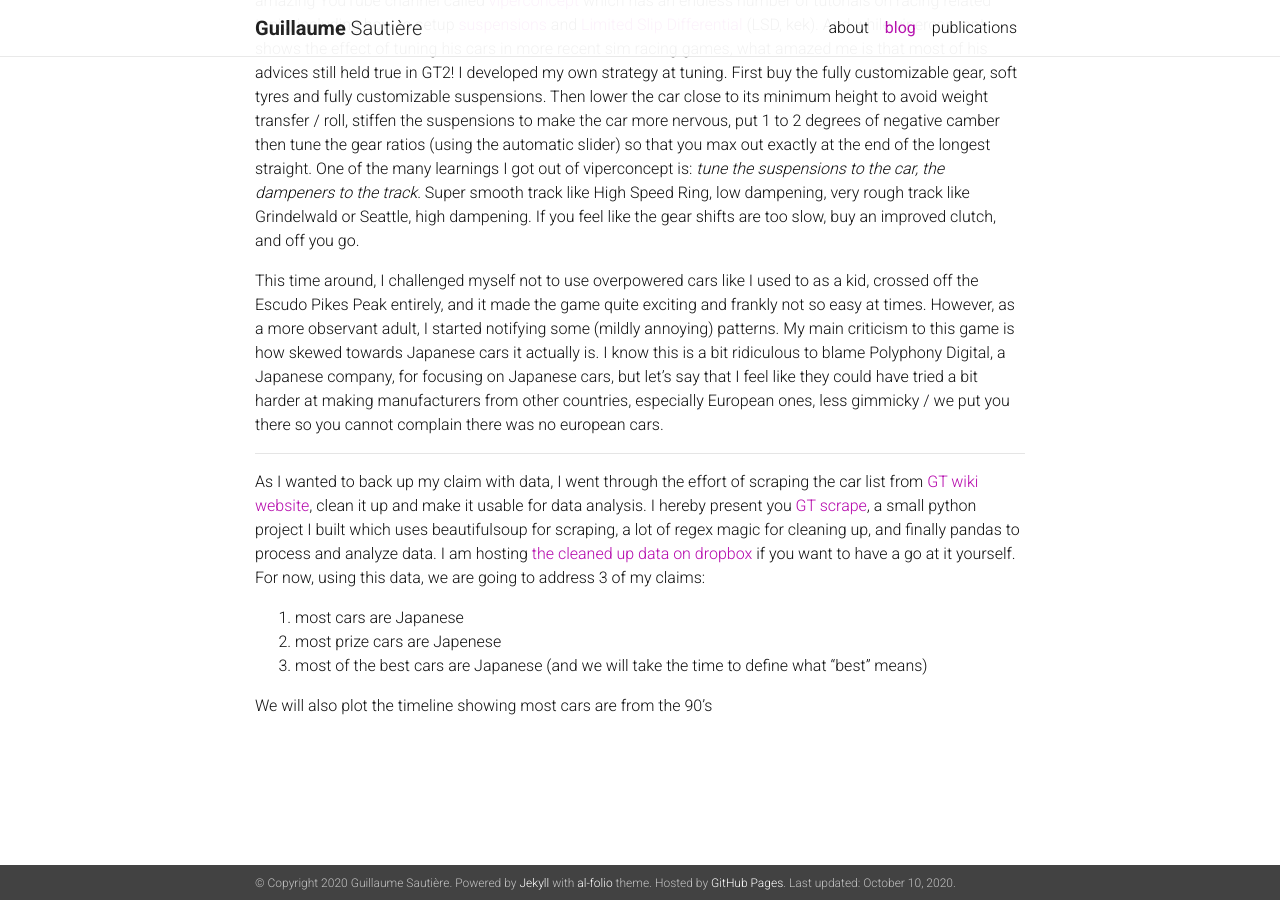
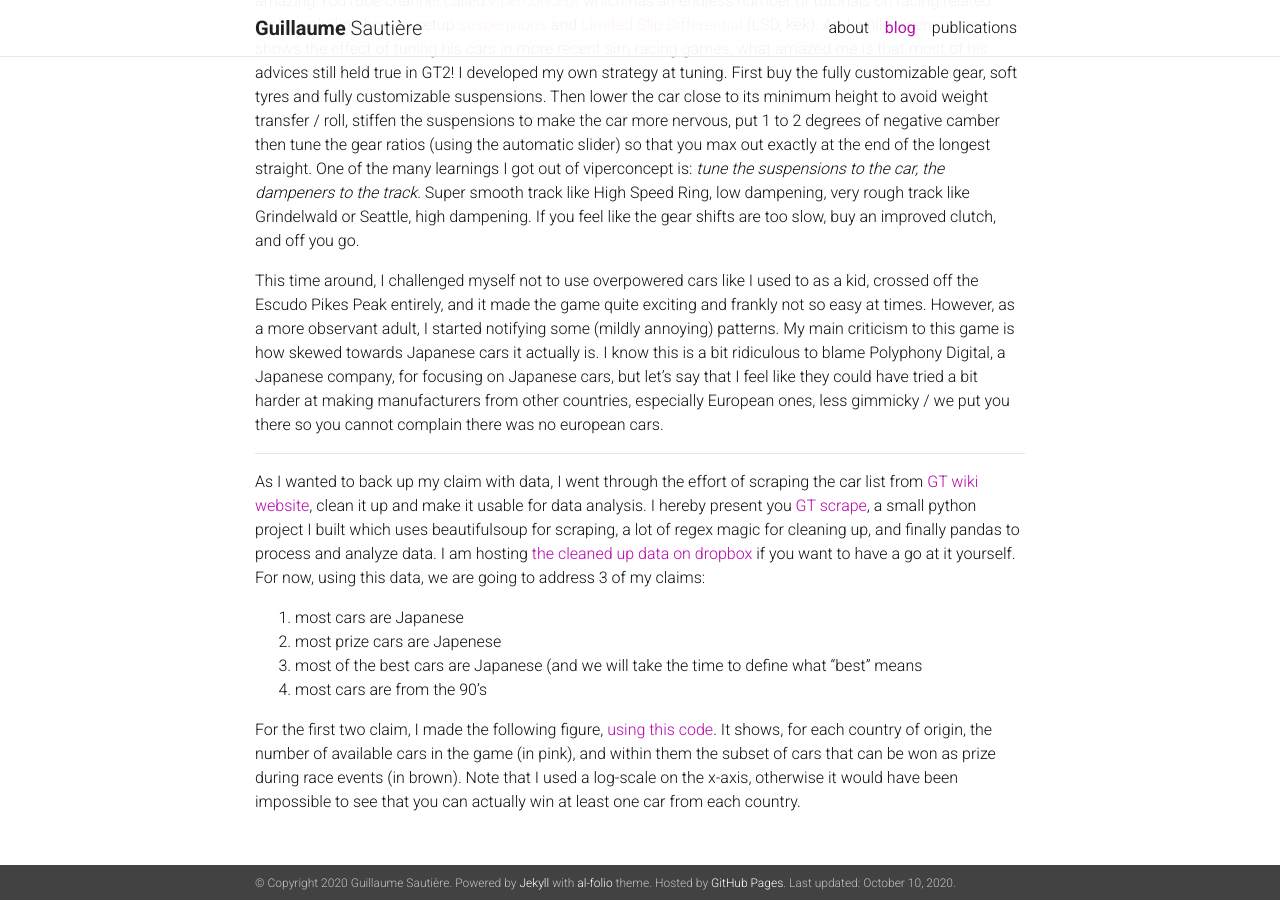
Before and after one commit to naifrec/naifrec.github.io, a Jekyll site: the page built from _posts/2020-10-05-gran-turismo-2.md, in a window 1280 px wide and 900 px high, scrolled down 2309 px. Built offline with Jekyll 4.4.1, drawn with Linux system fonts in a browser that asks for light colours; nearby versions of some CDN libraries; a style sheet for code colours, icons or effects is not loaded.

Commit message:
update text

```diff
--- a/_posts/2020-10-05-gran-turismo-2.md
+++ b/_posts/2020-10-05-gran-turismo-2.md
@@ -35,6 +35,7 @@ This time around, I challenged myself not to use overpowered cars like I used to
 As I wanted to back up my claim with data, I went through the effort of scraping the car list from [GT wiki website](https://gran-turismo.fandom.com/wiki/Gran_Turismo_2/Car_List), clean it up and make it usable for data analysis. I hereby present you [GT scrape](https://github.com/naifrec/gt-scrape), a small python project I built which uses beautifulsoup for scraping, a lot of regex magic for cleaning up, and finally pandas to process and analyze data. I am hosting [the cleaned up data on dropbox](https://www.dropbox.com/sh/aghqvta3wl0adri/AABQc85oMTnrTcDpycBZzsg4a?dl=0) if you want to have a go at it yourself. For now, using this data, we are going to address 3 of my claims:
 1. most cars are Japanese
 2. most prize cars are Japenese
-3. most of the best cars are Japanese (and we will take the time to define what "best" means)
+3. most of the best cars are Japanese (and we will take the time to define what "best" means
+4. most cars are from the 90's
 
-We will also plot the timeline showing most cars are from the 90's
+For the first two claim, I made the following figure, [using this code](https://github.com/naifrec/gt-scrape/blob/main/gt/plots/car_distribution.py). It shows, for each country of origin, the number of available cars in the game (in pink), and within them the subset of cars that can be won as prize during race events (in brown). Note that I used a log-scale on the x-axis, otherwise it would have been impossible to see that you can actually win at least one car from each country.
```
